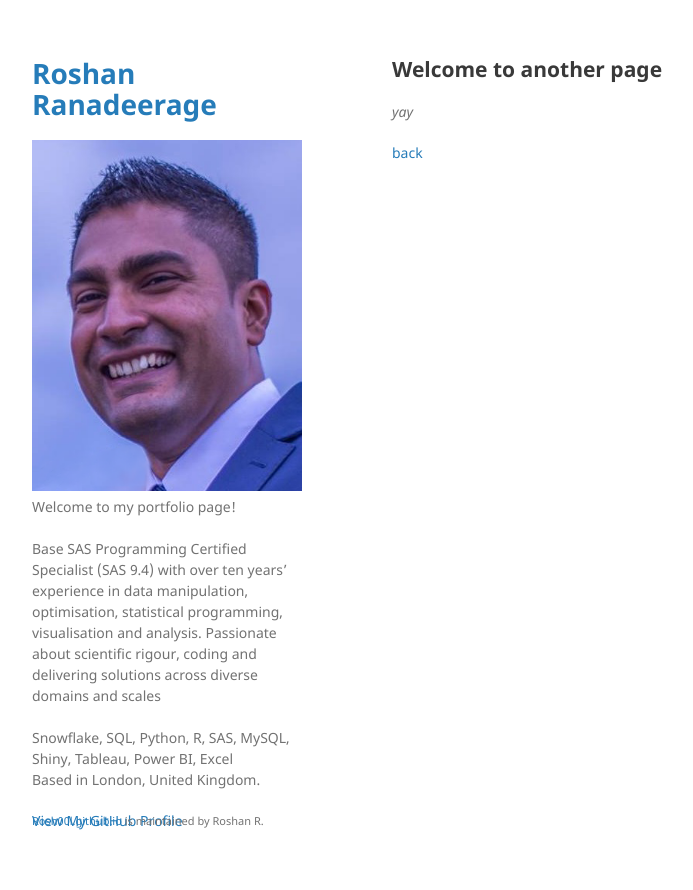
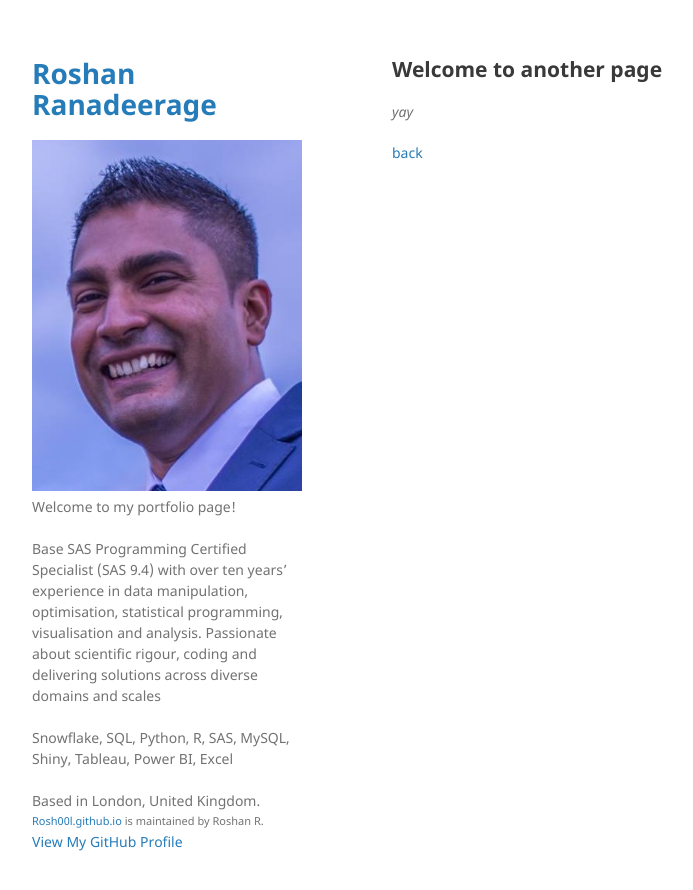
Before and after one commit to Rosh00L/rosh00l.github.io, a Jekyll site: the page built from another-page.md, in a window 1280 px wide. Shown: the top 890 px of the page, without its empty margins (178-871 px from the left). Built offline with Jekyll 4.4.1, drawn with Linux system fonts in a browser that asks for light colours; our own code applies the rules of GitHub Pages for plain Markdown files.

```diff
--- a/_config.yml
+++ b/_config.yml
@@ -1,6 +1,6 @@
 title: Roshan Ranadeerage
 logo: /assets/img/logo.png
-description: Welcome to my portfolio page!<br><br> Base SAS Programming Certified Specialist (SAS 9.4) with over ten years’ experience in data manipulation, optimisation, statistical programming, visualisation and analysis. Passionate about scientific rigour, coding and delivering solutions across diverse domains and scales <br><br> Snowflake, SQL, Python, R, SAS, MySQL, Shiny, Tableau, Power BI, Excel <br> Based in London, United Kingdom.
+description: Welcome to my portfolio page!<br><br> Base SAS Programming Certified Specialist (SAS 9.4) with over ten years’ experience in data manipulation, optimisation, statistical programming, visualisation and analysis. Passionate about scientific rigour, coding and delivering solutions across diverse domains and scales <br><br> Snowflake, SQL, Python, R, SAS, MySQL, Shiny, Tableau, Power BI, Excel <br><br> Based in London, United Kingdom.
 show_downloads: true
 google_analytics: G-4DQ05PW5JK
 theme: jekyll-theme-minimal
```
